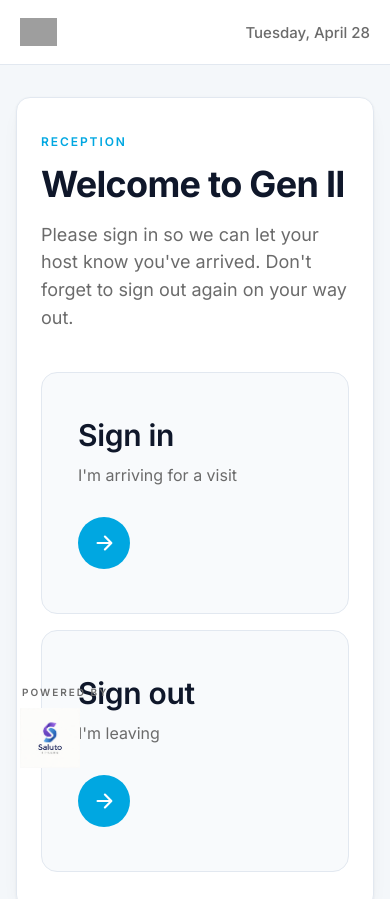
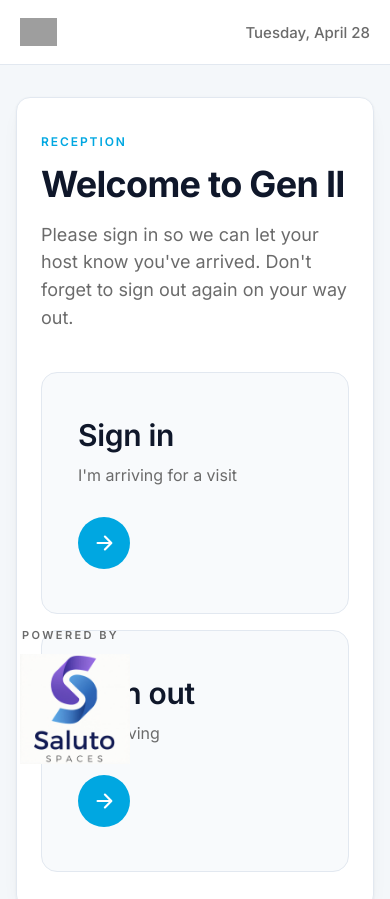
Before and after one commit to visivotech/visitor-app1, a React (Vite) app: page / in a window 390 px wide. Shown: the top 899 px of the page. Built offline with nearby package versions, Linux system fonts and the light colour scheme; grey boxes are pictures that could not be loaded.

Commit message:
Add files via upload

```diff
--- a/src/index.css
+++ b/src/index.css
@@ -352,11 +352,11 @@ button.ghost:hover { border-color: var(--gen2-grey-soft); background: var(--surf
 .powered-by {
   position: fixed;
   left: 48px;
-  bottom: 100px; /* sits comfortably above the footer */
+  bottom: 110px; /* sits comfortably above the footer */
   display: inline-flex;
   flex-direction: column;
   align-items: flex-start;
-  gap: 10px;
+  gap: 12px;
   text-decoration: none;
   color: var(--gen2-grey-soft);
   z-index: 10;
@@ -364,15 +364,15 @@ button.ghost:hover { border-color: var(--gen2-grey-soft); background: var(--surf
 }
 .powered-by:hover { opacity: 0.75; transform: translateY(-1px); }
 .powered-by-label {
-  font-size: 13px;
-  letter-spacing: 0.2em;
+  font-size: 14px;
+  letter-spacing: 0.22em;
   text-transform: uppercase;
   font-weight: 600;
   color: var(--gen2-grey-soft);
   padding-left: 2px;
 }
 .powered-by img {
-  height: 120px;
+  height: 180px;
   width: auto;
   display: block;
 }
@@ -391,14 +391,14 @@ button.ghost:hover { border-color: var(--gen2-grey-soft); background: var(--surf
 @media (max-width: 540px) {
   .topbar { padding: 18px 20px; }
   .topbar .logo { height: 28px; }
-  .stage { padding: 32px 16px 180px; } /* extra bottom padding to clear powered-by */
+  .stage { padding: 32px 16px 220px; } /* extra bottom padding to clear powered-by */
   .card { padding: 36px 24px; border-radius: 14px; }
   .choices { grid-template-columns: 1fr; }
   .row { flex-direction: column-reverse; }
   .powered-by {
     left: 20px;
-    bottom: 76px;
+    bottom: 80px;
   }
-  .powered-by img { height: 60px; }
-  .powered-by-label { font-size: 10px; }
+  .powered-by img { height: 110px; }
+  .powered-by-label { font-size: 11px; }
 }
```
Also changed, not shown: public/saluto.png, 1 other file (tests, documents, lock files or other folders).
